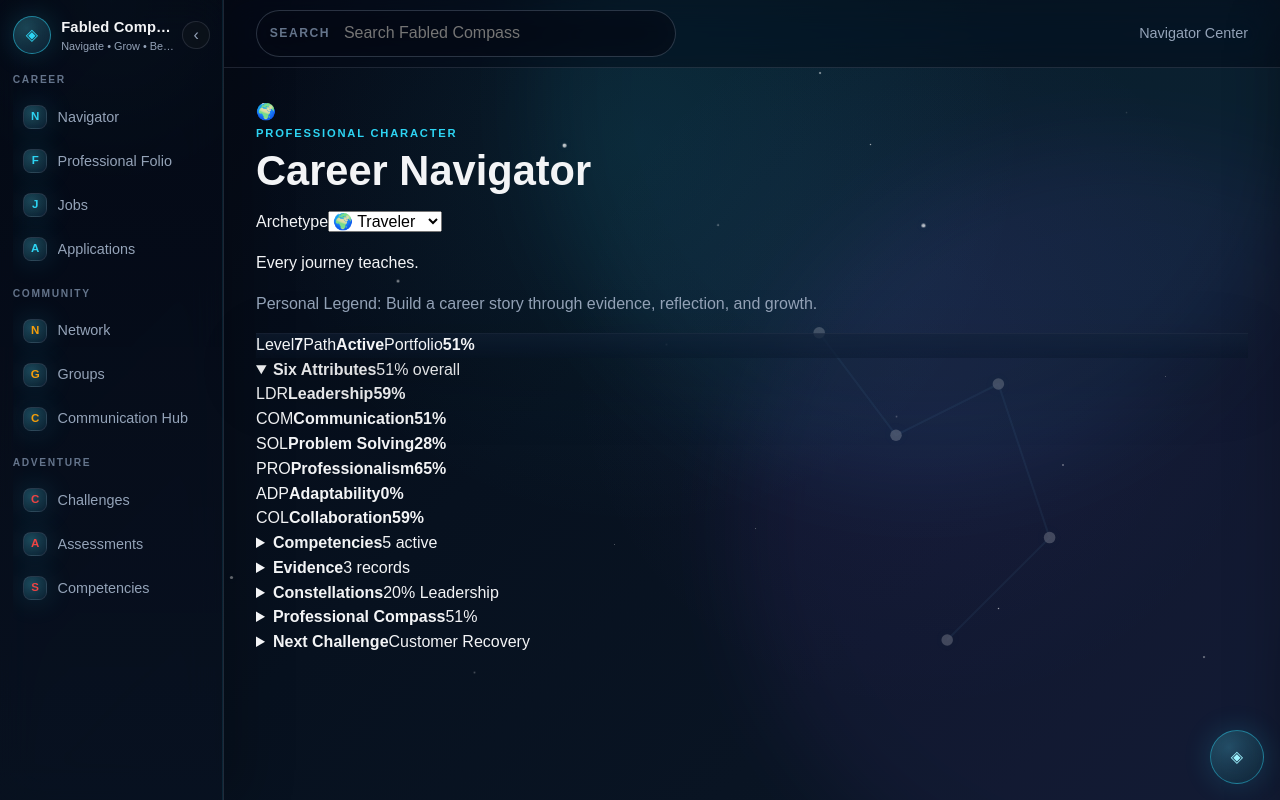
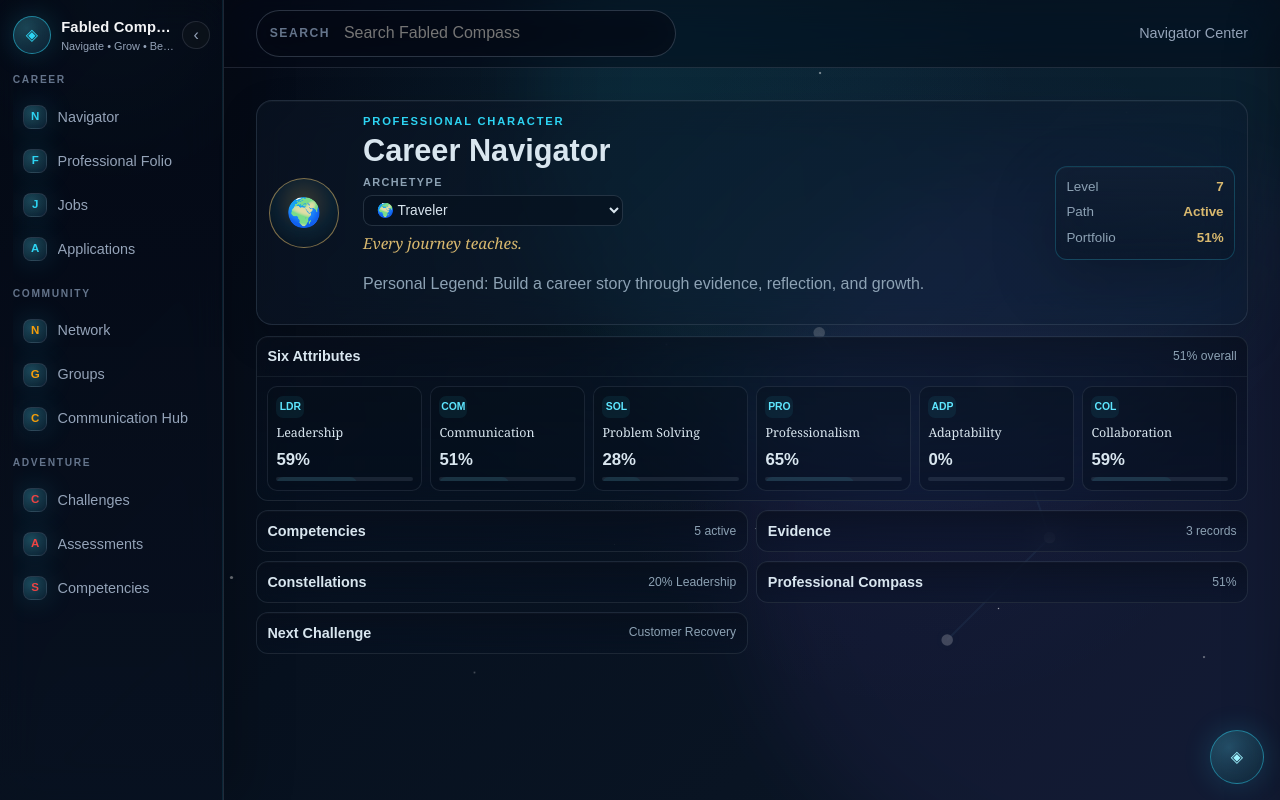
Before and after one commit to WykedSamurai/FabledCompass, a Next.js app: page /dashboard in a window 1280 px wide. Built offline with nearby package versions, Linux system fonts and the light colour scheme.

Commit message:
Style Professional Character Sheet V2

```diff
--- a/app/character-sheet.css
+++ b/app/character-sheet.css
@@ -1,163 +1,262 @@
-.fc-compact-sheet {
-  gap: .85rem;
+:root {
+  --fc-sheet-text: #c7d5e2;
+  --fc-sheet-heading: #d9e6ef;
+  --fc-sheet-muted: #8da2b4;
 }
 
-.fc-character-sheet-hero {
+.fc-character-v2 {
   display: grid;
-  grid-template-columns: minmax(0, 1fr) minmax(220px, 320px);
-  gap: .85rem;
-  padding: 1rem 1.15rem;
-  border: 1px solid rgba(45, 212, 243, .22);
-  border-radius: 18px;
-  background: linear-gradient(180deg, rgba(18, 32, 52, .46), rgba(8, 18, 32, .32));
-  box-shadow: 0 18px 48px rgba(0, 0, 0, .2), inset 0 1px 0 rgba(255,255,255,.035);
-  backdrop-filter: blur(18px) saturate(125%);
+  gap: .65rem;
+  color: var(--fc-sheet-text);
 }
 
-.fc-character-sheet-hero h1 {
-  margin: 0;
-  font-size: clamp(1.55rem, 3vw, 2.25rem);
-  line-height: 1.02;
+.fc-character-v2 h1,
+.fc-character-v2 strong,
+.fc-character-v2 summary {
+  color: var(--fc-sheet-heading);
 }
 
-.fc-archetype-line {
-  display: flex;
-  align-items: center;
-  gap: .45rem;
-  margin-top: .45rem;
-  font-size: 1rem;
-  flex-wrap: wrap;
+.fc-character-v2 .fc-muted,
+.fc-character-v2 span,
+.fc-character-v2 em {
+  color: var(--fc-sheet-muted);
 }
 
-.fc-archetype-line span {
+.fc-v2-hero {
+  display: grid;
+  grid-template-columns: 82px minmax(0, 1fr) 180px;
+  gap: .75rem;
+  align-items: center;
+  padding: .75rem;
+  border: 1px solid rgba(141, 162, 180, .18);
+  border-radius: 16px;
+  background: linear-gradient(135deg, rgba(11, 20, 34, .68), rgba(16, 31, 48, .42));
+  box-shadow: 0 14px 38px rgba(0,0,0,.2), inset 0 1px 0 rgba(255,255,255,.03);
+  backdrop-filter: blur(16px) saturate(120%);
+}
+
+.fc-v2-portrait {
+  width: 70px;
+  height: 70px;
+  border-radius: 50%;
+  border: 1px solid rgba(246, 199, 111, .5);
   display: grid;
   place-items: center;
-  width: 30px;
-  height: 30px;
-  border: 1px solid rgba(45, 212, 243, .36);
-  border-radius: 999px;
-  background: rgba(45, 212, 243, .08);
+  background: radial-gradient(circle at 50% 35%, rgba(246, 199, 111, .2), rgba(45, 212, 243, .07) 52%, rgba(5, 12, 24, .78));
+  font-size: 1.75rem;
 }
 
-.fc-archetype-line em {
-  color: var(--fc-accent-hover);
-  font-style: normal;
-  font-size: .9rem;
-  font-weight: 700;
+.fc-v2-identity h1 {
+  margin: 0;
+  font-size: clamp(1.45rem, 2.4vw, 2.1rem);
+  line-height: 1;
 }
 
-.fc-archetype-motto {
-  margin: .3rem 0 .5rem;
-  color: var(--fc-accent-hover);
-  font-weight: 700;
+.fc-v2-select-label {
+  display: block;
+  margin-top: .45rem;
+  color: var(--fc-sheet-muted);
+  font-size: .68rem;
+  text-transform: uppercase;
+  letter-spacing: .13em;
+  font-weight: 800;
 }
 
-.fc-character-summary {
-  display: grid;
-  gap: .4rem;
-  align-content: center;
-  padding: .7rem;
-  border: 1px solid var(--fc-border-soft);
-  border-radius: 14px;
-  background: rgba(16, 22, 29, .24);
-}
-
-.fc-character-summary span,
-.fc-character-summary strong {
-  display: flex;
-  justify-content: space-between;
-  gap: .6rem;
-  padding: .42rem .55rem;
-  border-radius: 10px;
-  background: rgba(255,255,255,.03);
-  font-size: .9rem;
-}
-
-.fc-character-summary strong { color: var(--fc-accent-hover); }
-
-.fc-character-sheet-grid {
-  display: grid;
-  grid-template-columns: repeat(2, minmax(0, 1fr));
-  gap: .75rem;
-}
-
-.fc-attribute-grid {
-  display: grid;
-  grid-template-columns: repeat(3, minmax(0, 1fr));
-  gap: .45rem;
-}
-
-.fc-attribute-row {
-  display: flex;
-  justify-content: space-between;
-  gap: .5rem;
-  align-items: center;
-  padding: .48rem .58rem;
-  border: 1px solid var(--fc-border-soft);
-  border-radius: 10px;
-  background: rgba(16, 22, 29, .24);
+.fc-v2-select {
+  margin-top: .25rem;
+  width: min(260px, 100%);
+  border: 1px solid rgba(141, 162, 180, .22);
+  border-radius: 9px;
+  background: rgba(8, 18, 32, .74);
+  color: var(--fc-sheet-heading);
+  padding: .4rem .55rem;
   font-size: .86rem;
 }
 
-.fc-attribute-row strong { color: var(--fc-accent-hover); }
-
-.fc-sheet-section {
-  border: 1px solid rgba(45, 212, 243, .2);
-  border-radius: 13px;
-  padding: .68rem .75rem;
-  background: linear-gradient(180deg, rgba(18, 32, 52, .42), rgba(8, 18, 32, .29));
-  backdrop-filter: blur(18px) saturate(125%);
+.fc-v2-motto {
+  margin: .35rem 0 .25rem;
+  color: #d9b96f !important;
+  font-family: Georgia, serif;
+  font-size: .95rem;
+  font-style: italic;
 }
 
-.fc-sheet-section summary {
-  cursor: pointer;
+.fc-v2-rank-card {
+  display: grid;
+  grid-template-columns: 1fr auto;
+  gap: .28rem .6rem;
+  padding: .65rem;
+  border: 1px solid rgba(141, 162, 180, .16);
+  border-radius: 12px;
+  background: rgba(7, 14, 25, .42);
+  font-size: .84rem;
+}
+
+.fc-v2-rank-card strong {
+  color: #d9b96f;
+  text-align: right;
+}
+
+.fc-v2-board {
+  display: grid;
+  grid-template-columns: repeat(2, minmax(0, 1fr));
+  gap: .55rem;
+}
+
+.fc-v2-panel {
+  border: 1px solid rgba(141, 162, 180, .16);
+  border-radius: 12px;
+  background: linear-gradient(180deg, rgba(8, 14, 26, .64), rgba(8, 18, 32, .34));
+  box-shadow: inset 0 1px 0 rgba(255,255,255,.02);
+  backdrop-filter: blur(14px) saturate(120%);
+}
+
+.fc-v2-panel summary {
+  min-height: 40px;
+  padding: .48rem .65rem;
   display: flex;
   justify-content: space-between;
   gap: .75rem;
   align-items: center;
-  font-weight: 850;
-  font-size: .95rem;
+  cursor: pointer;
+  font-size: .9rem;
 }
 
-.fc-sheet-section summary span {
-  color: var(--fc-muted);
-  font-size: .78rem;
-  font-weight: 600;
+.fc-v2-panel summary span {
+  font-size: .76rem;
+  white-space: nowrap;
 }
 
-.fc-sheet-section[open] summary { margin-bottom: .6rem; }
-
-.fc-compact-sheet .fc-compass-placeholder {
-  min-height: 180px;
+.fc-v2-panel[open] summary {
+  border-bottom: 1px solid rgba(141, 162, 180, .1);
 }
 
-.fc-compact-sheet .fc-evidence-list {
-  gap: .45rem;
+.fc-v2-attributes {
+  grid-column: 1 / -1;
 }
 
-.fc-compact-sheet .fc-evidence-list li {
-  padding: .48rem .6rem;
-  border-radius: 10px;
-  font-size: .86rem;
+.fc-v2-attribute-grid {
+  display: grid;
+  grid-template-columns: repeat(6, minmax(0, 1fr));
+  gap: .45rem;
+  padding: .6rem;
 }
 
-.fc-compact-sheet .fc-constellation-list {
+.fc-v2-attribute {
+  display: grid;
+  gap: .28rem;
+  min-height: 82px;
+  padding: .55rem;
+  border: 1px solid rgba(141, 162, 180, .14);
+  border-radius: 10px;
+  background: rgba(7, 14, 25, .36);
+}
+
+.fc-v2-attribute span:first-child {
+  width: 28px;
+  height: 22px;
+  display: grid;
+  place-items: center;
+  border-radius: 7px;
+  background: rgba(45, 212, 243, .08);
+  color: var(--fc-accent-hover);
+  font-size: .65rem;
+  font-weight: 900;
+}
+
+.fc-v2-attribute strong {
+  font-size: .78rem;
+  font-family: Georgia, serif;
+  font-weight: 500;
+}
+
+.fc-v2-attribute b {
+  color: var(--fc-sheet-heading);
   font-size: 1.05rem;
 }
 
-.fc-compact-sheet article {
-  padding: .85rem !important;
+.fc-v2-attribute i {
+  height: 4px;
+  border-radius: 99px;
+  background: rgba(141, 162, 180, .15);
+  overflow: hidden;
 }
 
-@media (max-width: 1100px) {
-  .fc-character-sheet-grid,
-  .fc-attribute-grid {
-    grid-template-columns: 1fr;
+.fc-v2-attribute i span {
+  display: block;
+  height: 100%;
+  background: linear-gradient(90deg, #2dd4f3, #d9b96f);
+}
+
+.fc-v2-list {
+  list-style: none;
+  margin: 0;
+  padding: .55rem;
+  display: grid;
+  gap: .38rem;
+}
+
+.fc-v2-list li {
+  display: flex;
+  justify-content: space-between;
+  gap: .65rem;
+  padding: .4rem .5rem;
+  border-radius: 8px;
+  background: rgba(7, 14, 25, .28);
+  font-size: .82rem;
+}
+
+.fc-v2-stars,
+.fc-v2-compass {
+  padding: .6rem;
+}
+
+.fc-v2-stars {
+  display: flex;
+  gap: .35rem;
+  font-size: 1.05rem;
+  color: rgba(141, 162, 180, .35);
+}
+
+.fc-v2-stars .is-active {
+  color: #d9b96f;
+  text-shadow: 0 0 16px rgba(217, 185, 111, .35);
+}
+
+.fc-v2-compass {
+  display: grid;
+  grid-template-columns: repeat(2, minmax(0, 1fr));
+  gap: .35rem;
+  font-size: .82rem;
+}
+
+.fc-v2-action {
+  display: inline-flex;
+  margin: 0 .6rem .6rem;
+  padding: .45rem .65rem;
+  border: 1px solid rgba(45, 212, 243, .28);
+  border-radius: 9px;
+  color: var(--fc-sheet-heading);
+  background: rgba(45, 212, 243, .08);
+  font-size: .84rem;
+  font-weight: 800;
+}
+
+@media (max-width: 1180px) {
+  .fc-v2-attribute-grid {
+    grid-template-columns: repeat(3, minmax(0, 1fr));
   }
 }
 
-@media (max-width: 920px) {
-  .fc-character-sheet-hero {
+@media (max-width: 860px) {
+  .fc-v2-hero,
+  .fc-v2-board,
+  .fc-v2-attribute-grid,
+  .fc-v2-compass {
     grid-template-columns: 1fr;
   }
+
+  .fc-v2-portrait {
+    display: none;
+  }
 }
```
